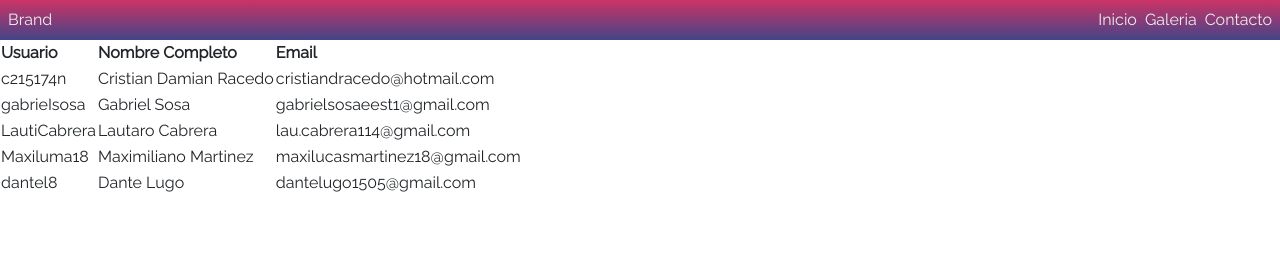
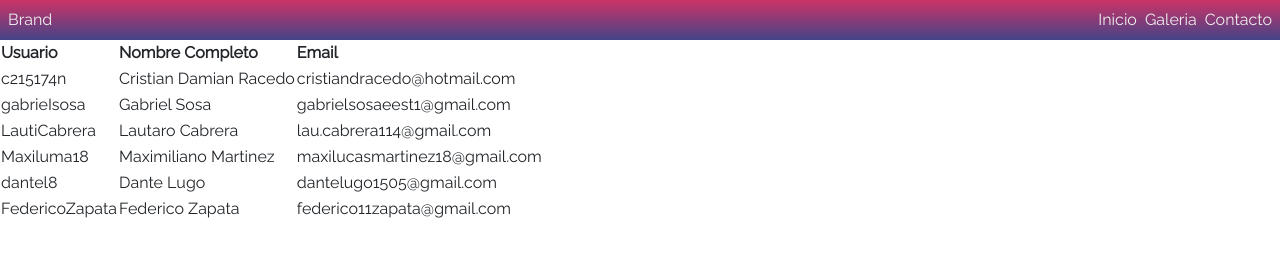
Before and after one commit to C215714N/git-fpescar-lxv14, a plain HTML site: page index.html in a window 1280 px wide. Drawn offline with nearby package versions, Linux system fonts and the light colour scheme; a script that the page names is missing.

Commit message:
add a la tabla colaboradores - federico zapata

```diff
--- a/index.html
+++ b/index.html
@@ -72,6 +72,11 @@
                     <td>Dante Lugo</td>
                     <td>dantelugo1505@gmail.com</td>
                 </tr>
+                <tr>
+                    <td>FedericoZapata</td>
+                    <td>Federico Zapata</td>
+                    <td>federico11zapata@gmail.com</td>
+                </tr>
             </tbody>
         </table>
         <!-- Formulario de Contacto -->
```
